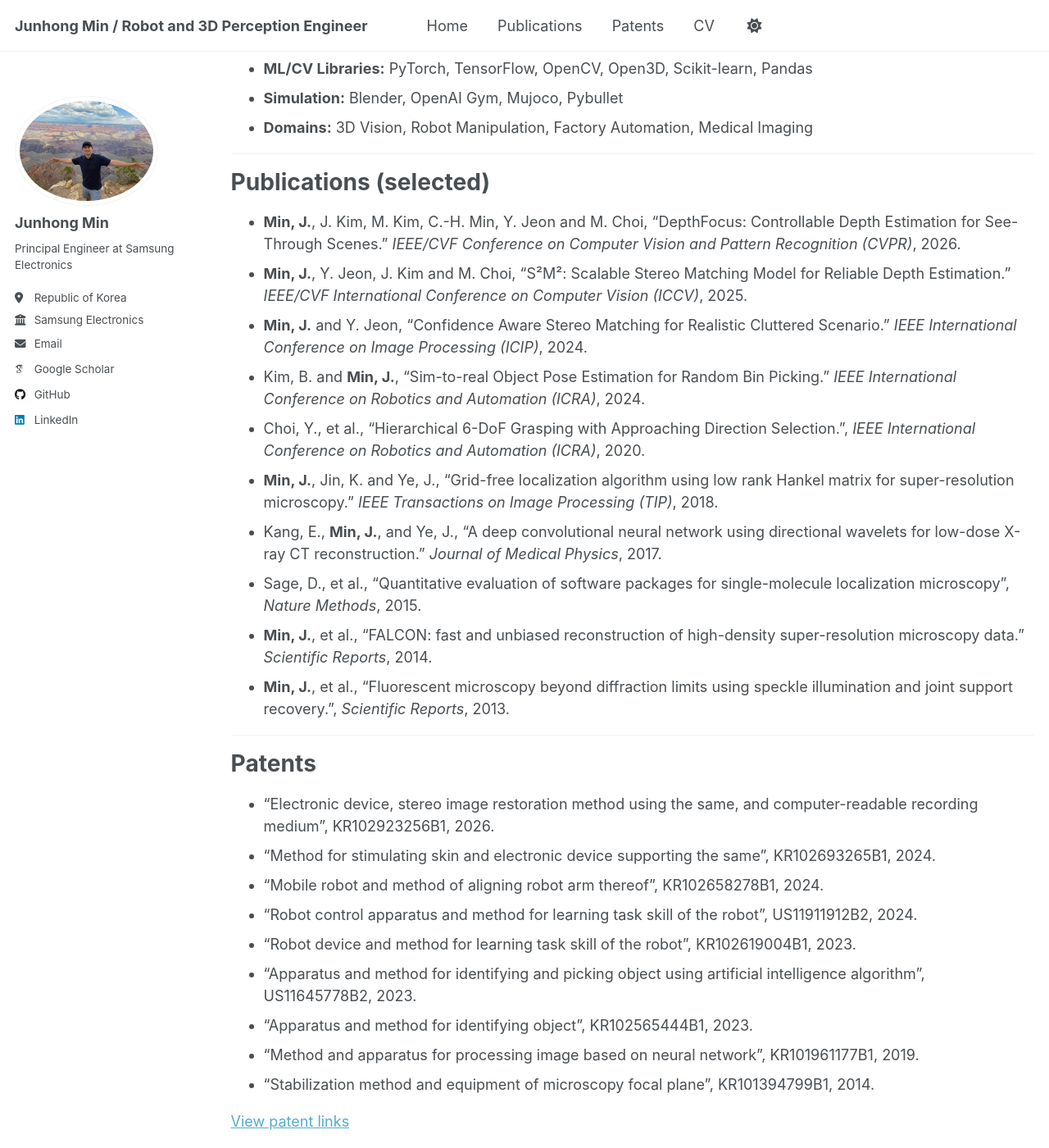
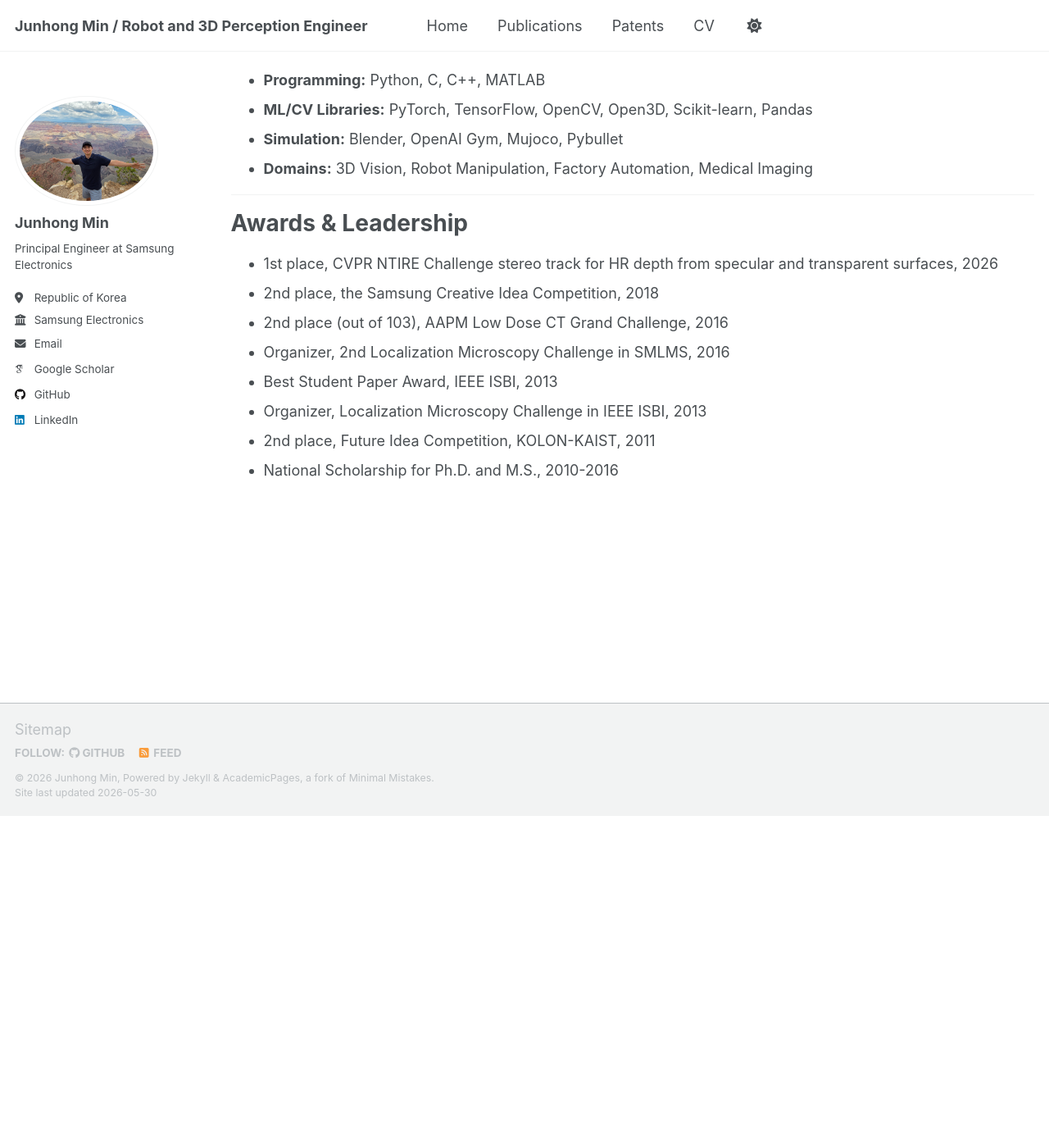
Before and after one commit to junhong-3dv/junhong-3dv.github.io, a Jekyll site: the page built from _pages/cv.md, in a window 1280 px wide and 1400 px high, scrolled down 1480 px. Shown: the whole window at 82% size. Built offline with Jekyll 4.4.1, drawn with Linux system fonts in a browser that asks for light colours; some web fonts are replaced; a script that is not in the unit is left out; after the commit the page ends 2475 px from its top, so only the background shows below that; some of the changed text lies outside the part shown.

Commit message:
Simplify CV and reorder publications

```diff
--- a/_config.yml
+++ b/_config.yml
@@ -81,12 +81,12 @@ author:
 
 # Publication Category - The following the list of publication categories and their headings
 publication_category:
+  conferences:
+    title: 'Conference Papers'
   books:
     title: 'Books'
   manuscripts:
     title: 'Journal Articles'
-  conferences:
-    title: 'Conference Papers'
 
 # Site Settings
 teaser                   :  # filename of teaser fallback teaser image placed in /images/ for social media previews
--- a/_pages/cv.md
+++ b/_pages/cv.md
@@ -62,38 +64,6 @@ Skills
 
 ---
 
-Publications (selected)
-======
-* **Min, J.**, J. Kim, M. Kim, C.-H. Min, Y. Jeon and M. Choi, "DepthFocus: Controllable Depth Estimation for See-Through Scenes." *IEEE/CVF Conference on Computer Vision and Pattern Recognition (CVPR)*, 2026.
-* **Min, J.**, Y. Jeon, J. Kim and M. Choi, "S²M²: Scalable Stereo Matching Model for Reliable Depth Estimation." *IEEE/CVF International Conference on Computer Vision (ICCV)*, 2025.
-* **Min, J.** and Y. Jeon, "Confidence Aware Stereo Matching for Realistic Cluttered Scenario." *IEEE International Conference on Image Processing (ICIP)*, 2024.
-* Kim, B. and **Min, J.**, "Sim-to-real Object Pose Estimation for Random Bin Picking." *IEEE International Conference on Robotics and Automation (ICRA)*, 2024.
-* Choi, Y., et al., "Hierarchical 6-DoF Grasping with Approaching Direction Selection.", *IEEE International Conference on Robotics and Automation (ICRA)*, 2020.
-* **Min, J.**, Jin, K. and Ye, J., "Grid-free localization algorithm using low rank Hankel matrix for super-resolution microscopy." *IEEE Transactions on Image Processing (TIP)*, 2018.
-* Kang, E., **Min, J.**, and Ye, J., "A deep convolutional neural network using directional wavelets for low-dose X-ray CT reconstruction." *Journal of Medical Physics*, 2017.
-* Sage, D., et al., "Quantitative evaluation of software packages for single-molecule localization microscopy", *Nature Methods*, 2015.
-* **Min, J.**, et al., "FALCON: fast and unbiased reconstruction of high-density super-resolution microscopy data." *Scientific Reports*, 2014.
-* **Min, J.**, et al., "Fluorescent microscopy beyond diffraction limits using speckle illumination and joint support recovery.", *Scientific Reports*, 2013.
-
-
----
-
-Patents
-======
-* "Electronic device, stereo image restoration method using the same, and computer-readable recording medium", KR102923256B1, 2026.
-* "Method for stimulating skin and electronic device supporting the same", KR102693265B1, 2024.
-* "Mobile robot and method of aligning robot arm thereof", KR102658278B1, 2024.
-* "Robot control apparatus and method for learning task skill of the robot", US11911912B2, 2024.
-* "Robot device and method for learning task skill of the robot", KR102619004B1, 2023.
-* "Apparatus and method for identifying and picking object using artificial intelligence algorithm", US11645778B2, 2023.
-* "Apparatus and method for identifying object", KR102565444B1, 2023.
-* "Method and apparatus for processing image based on neural network", KR101961177B1, 2019.
-* "Stabilization method and equipment of microscopy focal plane", KR101394799B1, 2014.
-
-[View patent links](/patents/)
-
----
-
 Awards & Leadership
 ======
 * 1st place, CVPR NTIRE Challenge stereo track for HR depth from specular and transparent surfaces, 2026
```
Also changed, not shown: other parts of _pages/cv.md (+2 -0 lines).
